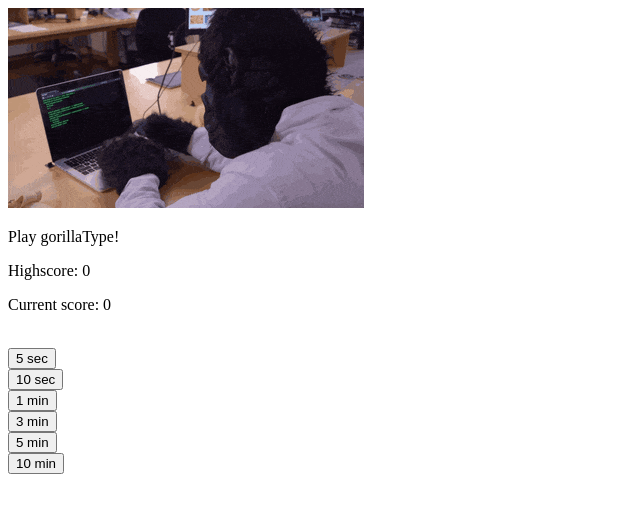
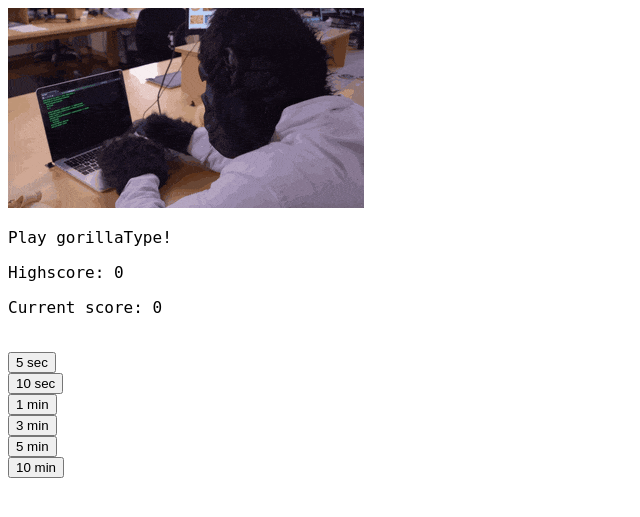
Before and after one commit to leezhongjun/GorillaType, a Flask app: page / in a window 1280 px wide. Shown: the top 517 px of the page, without its empty margins (0-640 px from the left). Run offline with Flask 2, Linux system fonts and the light colour scheme.

Commit message:
add external css commit -m "add external css"

```diff
--- /dev/null
+++ b/static/styles.css
@@ -0,0 +1,14 @@
+body{
+    font-family: "Roboto Mono", monospace;
+}
+
+table {
+    border-collapse: collapse;
+    width: 100%;
+}
+
+td, th {
+    border: 1px solid #dddddd;
+    text-align: left;
+    padding: 8px;
+}
--- a/templates/game.html
+++ b/templates/game.html
@@ -2,6 +2,7 @@
 
 <html>
 <head>
+    <link rel="stylesheet" href={{url_for('static', filename='styles.css')}}>
 </head>
 <body>
     Time left:
--- a/templates/greet.html
+++ b/templates/greet.html
@@ -2,19 +2,7 @@
 
 <html>
 <head>
-    <style>
-        table {
-          font-family: arial, sans-serif;
-          border-collapse: collapse;
-          width: 100%;
-        }
-
-        td, th {
-          border: 1px solid #dddddd;
-          text-align: left;
-          padding: 8px;
-        }
-        </style>
+    <link rel="stylesheet" href={{url_for('static', filename='styles.css')}}>
 </head>
 <body>
     <img src={{ url_for('static', filename='gorillaGreet.gif') }}>
```
